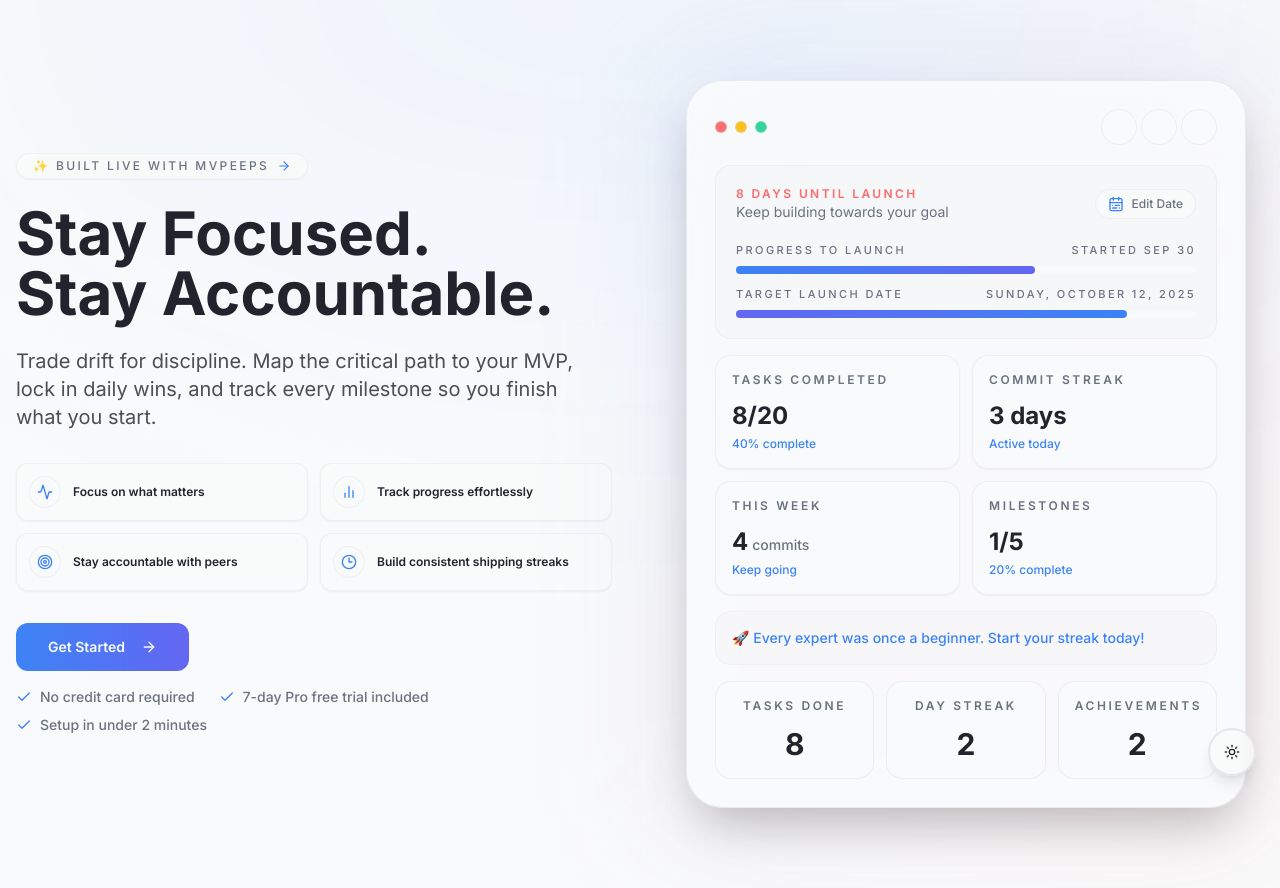
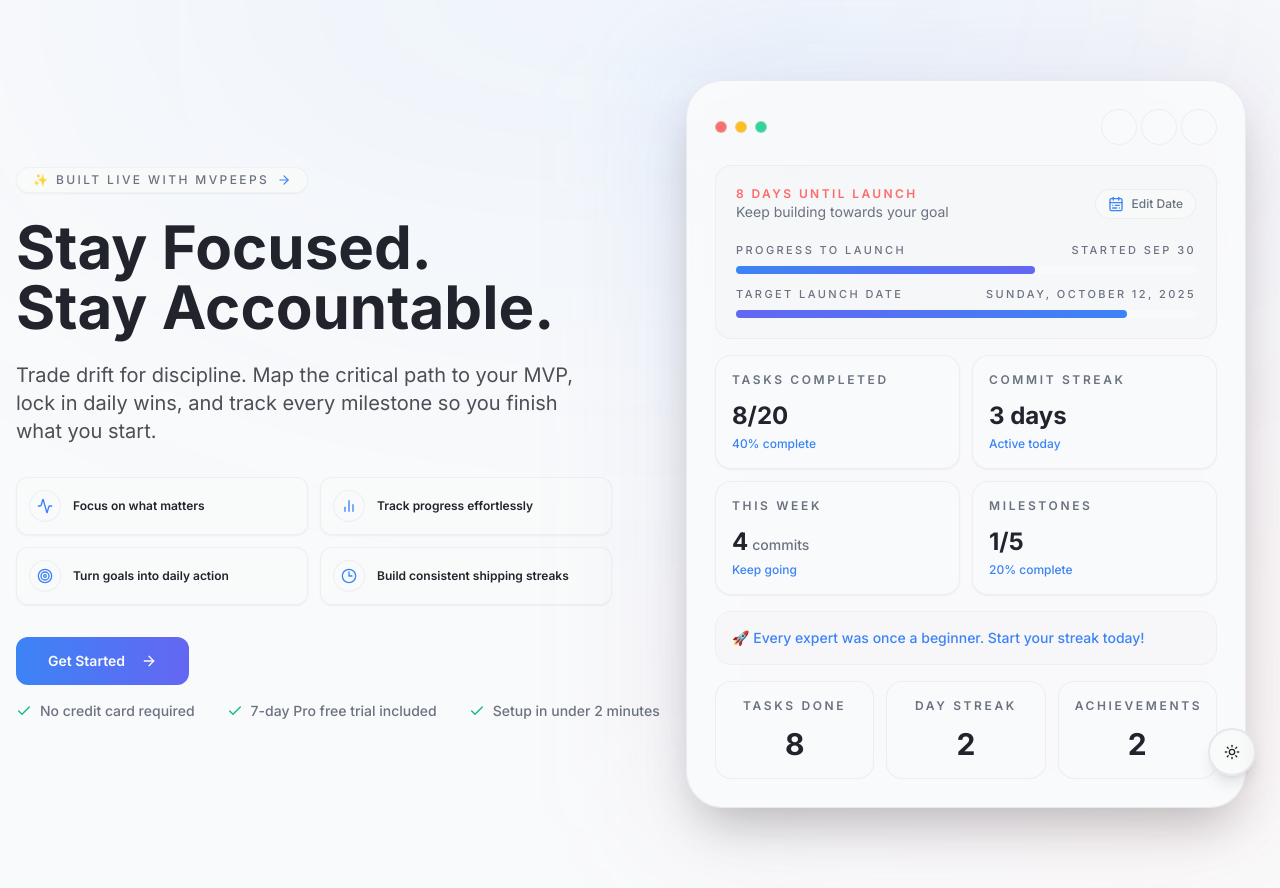
Before and after one commit to FlipperLabs/mvpeeps-landing-page, a React (Vite) app: page / in a window 1280 px wide. Built offline with nearby package versions, Linux system fonts and the light colour scheme; the HTML template or start-up script is replaced by a standard one.

Commit message:
updates tick marks and card

```diff
--- a/src/components/Hero.tsx
+++ b/src/components/Hero.tsx
@@ -35,7 +35,7 @@ const Hero = () => {
     },
     {
       icon: Target,
-      label: "Stay accountable with peers",
+      label: "Turn goals into daily action",
     },
     {
       icon: Clock3,
@@ -99,13 +99,13 @@ const Hero = () => {
                   <ArrowRight className="ml-2 inline-block h-4 w-4" />
                 </a>
               </Button>
-              <div className="flex flex-col items-center gap-3 text-sm font-medium text-muted-foreground sm:flex-row sm:flex-wrap sm:items-center sm:justify-start sm:gap-x-6 sm:gap-y-2">
+              <div className="flex flex-col items-center gap-3 text-sm font-medium text-muted-foreground sm:flex-row sm:items-center sm:justify-center sm:gap-x-8 sm:gap-y-0 lg:flex-nowrap lg:justify-start">
                 {benefits.map((benefit) => (
                   <span
                     key={benefit}
-                    className="inline-flex items-center gap-2 text-center sm:justify-start sm:text-left"
+                    className="inline-flex items-center gap-2 text-center sm:justify-center sm:whitespace-nowrap sm:text-left lg:justify-start"
                   >
-                    <Check className="h-4 w-4 text-primary" />
+                    <Check className="h-4 w-4 text-emerald-500" />
                     {benefit}
                   </span>
                 ))}
```
